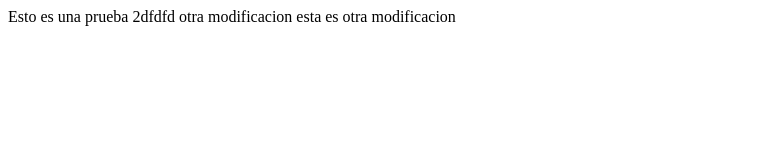
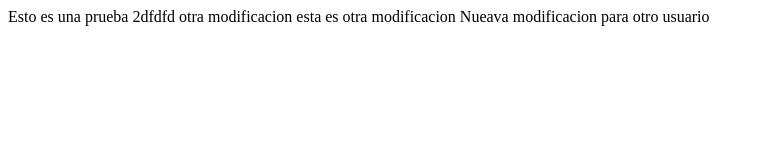
Before and after one commit to jorgefelixdmt/intranetdmt2, a plain HTML site: page index.html in a window 1280 px wide. Shown: the whole page, without its empty margins (0-764 px from the left). Drawn offline with Linux system fonts and the light colour scheme.

Commit message:
mas modificaciones

```diff
--- a/index.html
+++ b/index.html
@@ -10,5 +10,6 @@
     Esto es una prueba 2dfdfd
     otra modificacion
     esta es otra modificacion
+    Nueava modificacion para otro usuario
 </body>
 </html>
```
